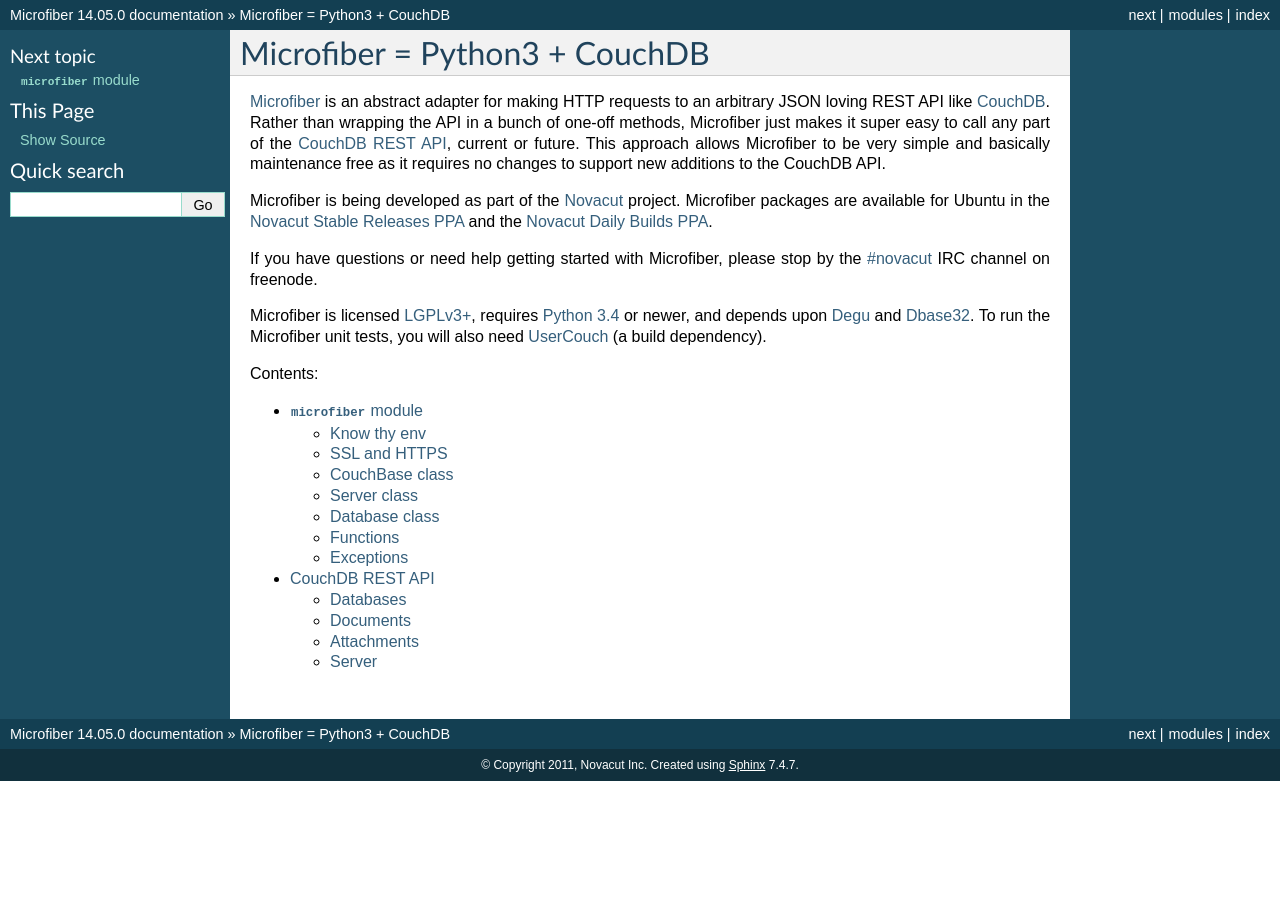
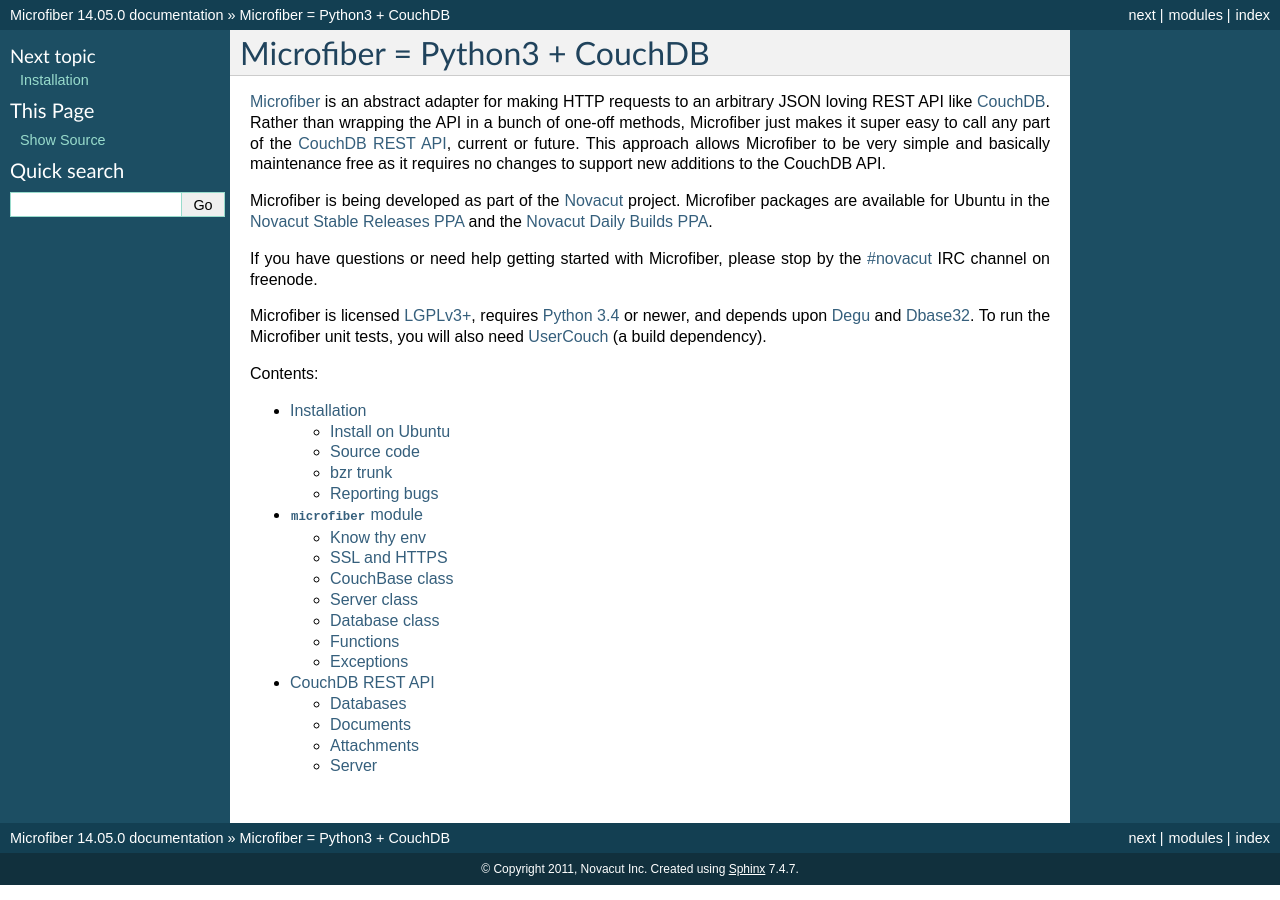
Before and after one commit to json420/microfiber, a Sphinx documentation site: the page built from doc/index.rst, in a window 1280 px wide. Built offline with Sphinx 7.4.7, drawn with Linux system fonts in a browser that asks for light colours; the version number is read from the project's files by our own code; part of the change alters nothing that is shown.

Commit message:
Add doc/install.rst based on the same in Degu, plus with info on running the unit tests

```diff
--- a/doc/index.rst
+++ b/doc/index.rst
@@ -23,10 +23,11 @@ need `UserCouch`_ (a build dependency).
 Contents:
 
 .. toctree::
-   :maxdepth: 2
+    :maxdepth: 2
 
-   microfiber
-   couchdb_api
+    install
+    microfiber
+    couchdb_api
 
 
 
--- /dev/null
+++ b/doc/install.rst
@@ -0,0 +1,96 @@
+Installation
+============
+
+`Microfiber`_ packages are available for `Ubuntu`_ in the
+`Novacut Stable Releases PPA`_ and the `Novacut Daily Builds PPA`_.
+
+
+
+Install on Ubuntu
+-----------------
+
+Installation on Ubuntu is easy. First add either the stable PPA::
+
+    sudo apt-add-repository ppa:novacut/stable
+    sudo apt-get update
+
+Or the daily PPA::
+
+    sudo apt-add-repository ppa:novacut/daily
+    sudo apt-get update
+
+And then install the ``python3-microfiber`` package::
+
+    sudo apt-get install python3-microfiber
+
+Optionally install the ``python3-microfiber-doc`` package to have this
+documentation available locally and offline::
+
+    sudo apt-get install python3-microfiber-doc
+
+After which the documentation can be browsed at:
+
+    file:///usr/share/doc/python3-microfiber-doc/html/index.html
+
+You can run the Microfiber unit tests against the insalled
+``python3-microfiber`` package like this::
+
+    python3 -m microfiber.tests.run
+
+Note that if you add both the stable and the daily PPA, the versions in the
+daily PPA will supersede the versions in the stable PPA.
+
+
+
+Source code
+-----------
+
+You can also download the source code tarball for each release `from
+Launchpad`_.
+
+
+
+bzr trunk
+---------
+
+Finally, can you grab the latest code from the `bzr trunk`_ branch like this::
+
+    bzr checkout lp:microfiber
+
+Or create your own branch for your own work like this::
+
+    bzr branch lp:microfiber lp:~/microfiber/mybranch
+    bzr checkout lp:~/microfiber/mybranch
+
+You can run the Microfiber unit tests from within the source tree like this::
+
+    ./setup.py test
+
+
+
+Reporting bugs
+--------------
+
+The `microfiber Launchpad project`_ is where all Microfiber development is
+coordinated, including bug tracking.
+
+If you're using `Ubuntu`_ and have the ``python3-microfiber`` package installed,
+the best way to file a bug is to open a terminal and run::
+
+    ubuntu-bug python3-microfiber
+
+This will automatically attach useful information to the bug report, which
+can greatly help in diagnosing the problem.
+
+Otherwise, please file a bug directly `through the web UI`_.
+
+
+
+.. _`Microfiber`: https://launchpad.net/microfiber
+.. _`Ubuntu`: http://www.ubuntu.com/
+.. _`Novacut Stable Releases PPA`: https://launchpad.net/~novacut/+archive/stable
+.. _`Novacut Daily Builds PPA`: https://launchpad.net/~novacut/+archive/daily
+.. _`from Launchpad`: https://launchpad.net/microfiber/+download
+.. _`bzr trunk`: https://code.launchpad.net/~dmedia/microfiber/trunk
+.. _`microfiber Launchpad project`: https://launchpad.net/microfiber
+.. _`through the web UI`: https://bugs.launchpad.net/microfiber
```
